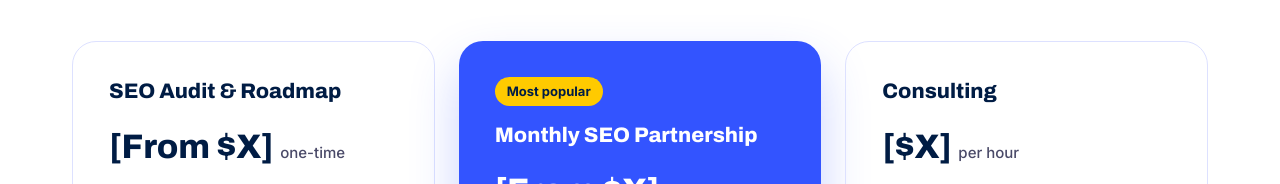
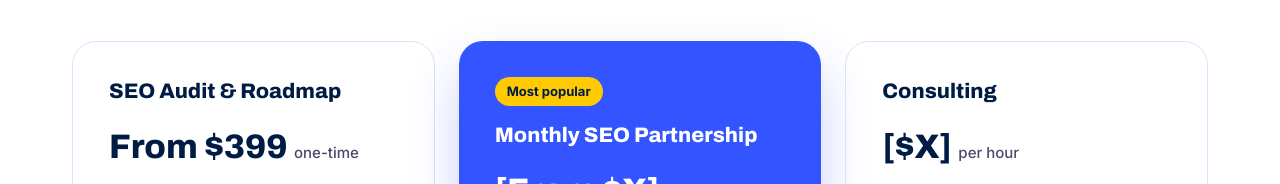
Before and after one commit to Jeeaanny/seotrendnow, an Astro site: page /services in a window 1280 px wide. Shown: the part 3224-3408 px from the top of the page. Built offline with nearby package versions, Linux system fonts and the light colour scheme; Astro itself is replaced by a stand-in of ours; some packages are replaced by stand-ins of ours.

Commit message:
Services: SEO Audit & Roadmap from $399
Co-Authored-By: Claude Opus 5.5 <noreply@anthropic.com>
Claude-Session: https://claude.ai/code/session_01M4MX5nKsAVaMXm79wzW3xR

```diff
--- a/src/pages/services/index.astro
+++ b/src/pages/services/index.astro
@@ -138,7 +138,7 @@ import { servicesCss as pageCss } from '../../styles/page-css';
 <div style="display: grid; grid-template-columns: repeat(auto-fit, minmax(300px, 1fr)); gap: 24px; align-items: stretch">
 <div style="border: 1px solid #DDE1FF; border-radius: 24px; padding: 36px; display: flex; flex-direction: column; gap: 16px">
 <h3 class="h3" style="color: #001C44">SEO Audit &amp; Roadmap</h3>
-<p style="margin: 0; font-family: Archivo, system-ui, sans-serif; font-weight: 800; font-size: 34px; color: #001C44">[From $X] <span style="font-family: Inter, system-ui, sans-serif; font-size: 15px; font-weight: 500; color: #4A4A68">one-time</span></p>
+<p style="margin: 0; font-family: Archivo, system-ui, sans-serif; font-weight: 800; font-size: 34px; color: #001C44">From $399 <span style="font-family: Inter, system-ui, sans-serif; font-size: 15px; font-weight: 500; color: #4A4A68">one-time</span></p>
 <p style="margin: 0">A full technical, local and content audit with a prioritised 90-day plan your team can run.</p>
 <a class="pill" href="/contact/" style="background: #F0F2FF; color: #001C44; margin-top: auto">Get an Audit</a>
 </div>
```
